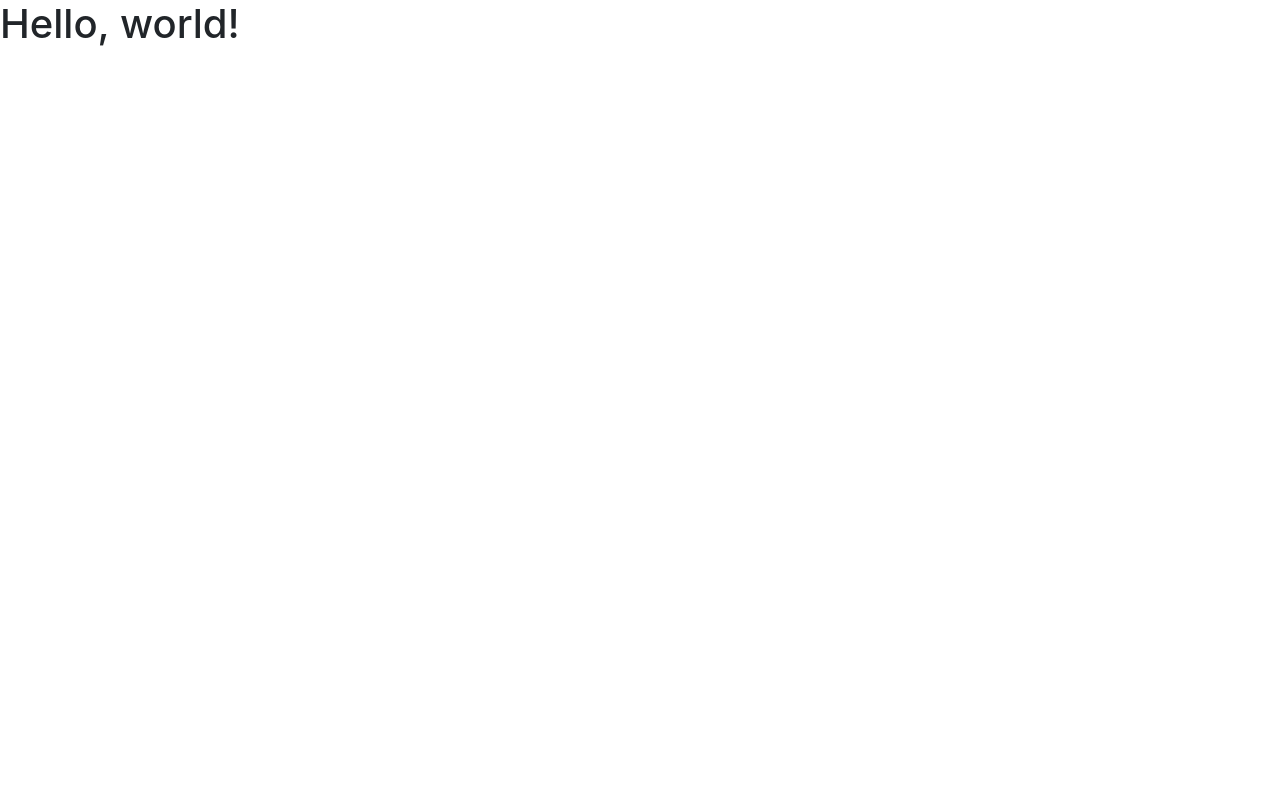
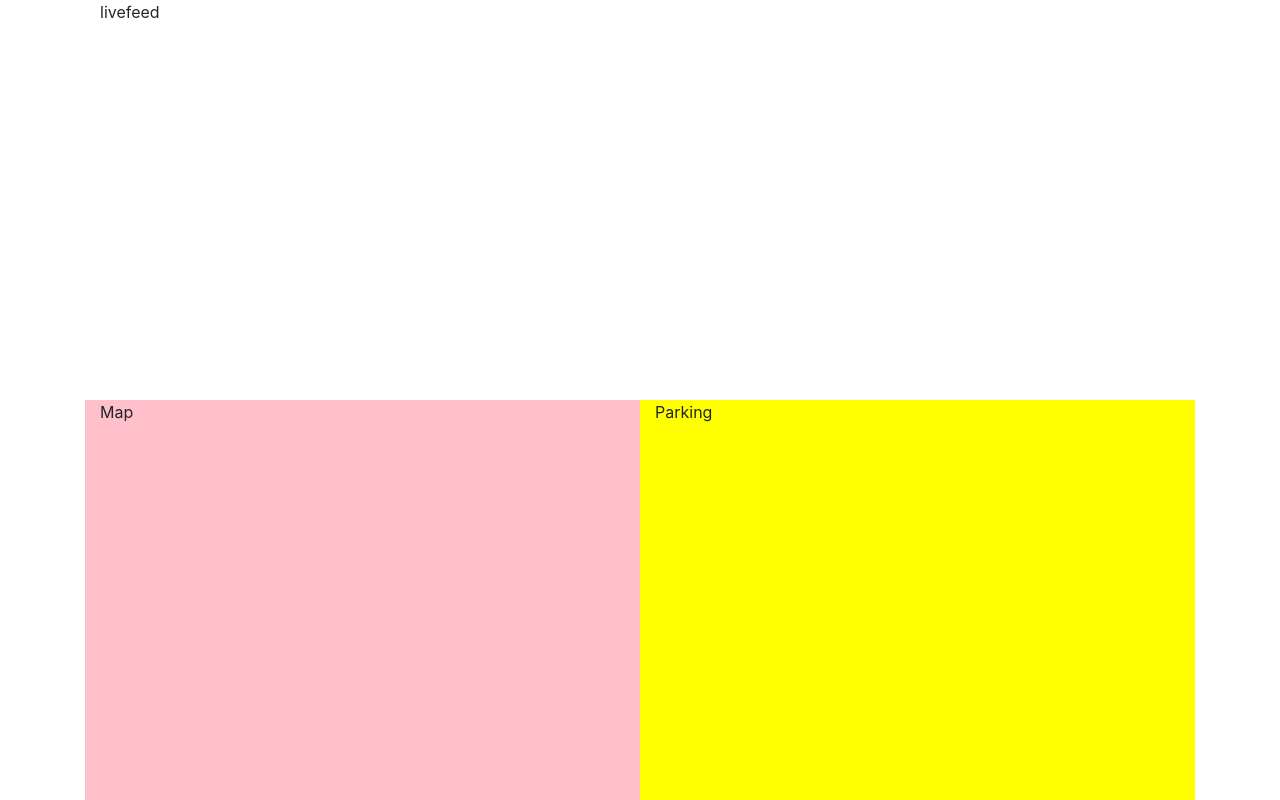
Before and after one commit to imentos/dubai-teched, a website: page web/index.html in a window 1280 px wide. Drawn offline with nearby package versions, Linux system fonts and the light colour scheme.

Commit message:
Layout the main page

```diff
--- a/web/index.html
+++ b/web/index.html
@@ -1,28 +1,39 @@
 <!DOCTYPE html>
 <html lang="en">
-  <head>
+
+<head>
     <meta charset="utf-8">
     <meta http-equiv="X-UA-Compatible" content="IE=edge">
     <meta name="viewport" content="width=device-width, initial-scale=1">
     <!-- The above 3 meta tags *must* come first in the head; any other head content must come *after* these tags -->
     <title>Bootstrap 101 Template</title>
-
     <!-- Bootstrap -->
     <link href="bower_components/bootstrap/dist/css/bootstrap.min.css" rel="stylesheet">
-
+    <link href="main.css" rel="stylesheet">
     <!-- HTML5 shim and Respond.js for IE8 support of HTML5 elements and media queries -->
     <!-- WARNING: Respond.js doesn't work if you view the page via file:// -->
     <!--[if lt IE 9]>
       <script src="https://oss.maxcdn.com/html5shiv/3.7.2/html5shiv.min.js"></script>
       <script src="https://oss.maxcdn.com/respond/1.4.2/respond.min.js"></script>
     <![endif]-->
-  </head>
-  <body>
-    <h1>Hello, world!</h1>
+</head>
 
+<body>
+    <div class="container">
+        <div class="row toprow">
+          <div class="col-md-12 no-float livefeed">livefeed</div>
+        </div>
+    </div>
+    <div class="container">
+        <div class="row bottomrow">
+            <div class="col-md-6 no-float map">Map</div>
+            <div class="col-md-6 no-float parking">Parking</div>
+        </div>
+    </div>
     <!-- jQuery (necessary for Bootstrap's JavaScript plugins) -->
     <script src="https://ajax.googleapis.com/ajax/libs/jquery/1.11.3/jquery.min.js"></script>
     <!-- Include all compiled plugins (below), or include individual files as needed -->
     <script src="bower_components/bootstrap/dist/js/bootstrap.min.js"></script>
-  </body>
+</body>
+
 </html>
--- /dev/null
+++ b/web/main.css
@@ -0,0 +1,39 @@
+html,
+body {
+    height: 100%;
+}
+
+.container {
+    height: 50%;
+}
+
+.container {
+    display: table;
+    width: 100%;
+    -moz-box-sizing: border-box;
+    box-sizing: border-box;
+}
+
+.toprow,.bottomrow {
+    height: 100%;
+    display: table-row;
+}
+
+.no-float {
+    float: none;
+}
+
+.livefeed {
+    display: table-cell;
+    background: white;
+}
+
+.map {
+    display: table-cell;
+    background: pink;
+}
+
+.parking {
+    display: table-cell;
+    background: yellow;
+}
```
